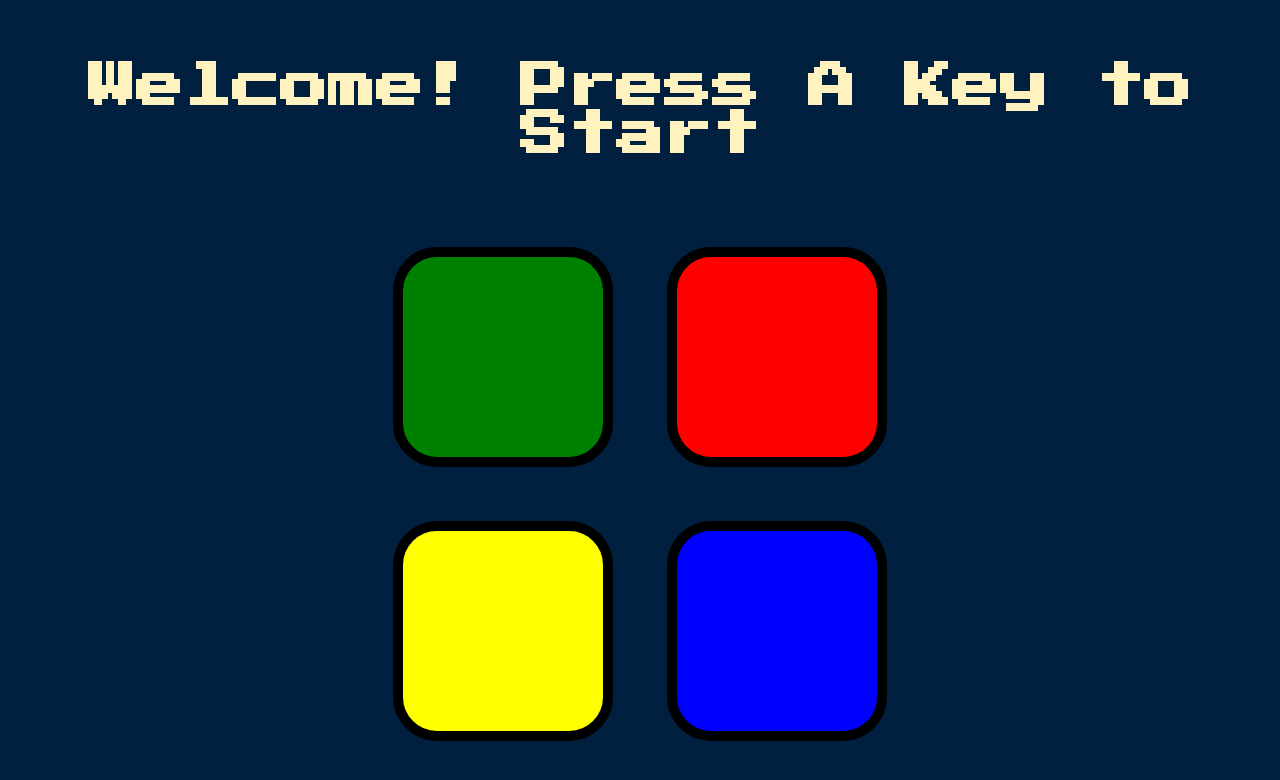
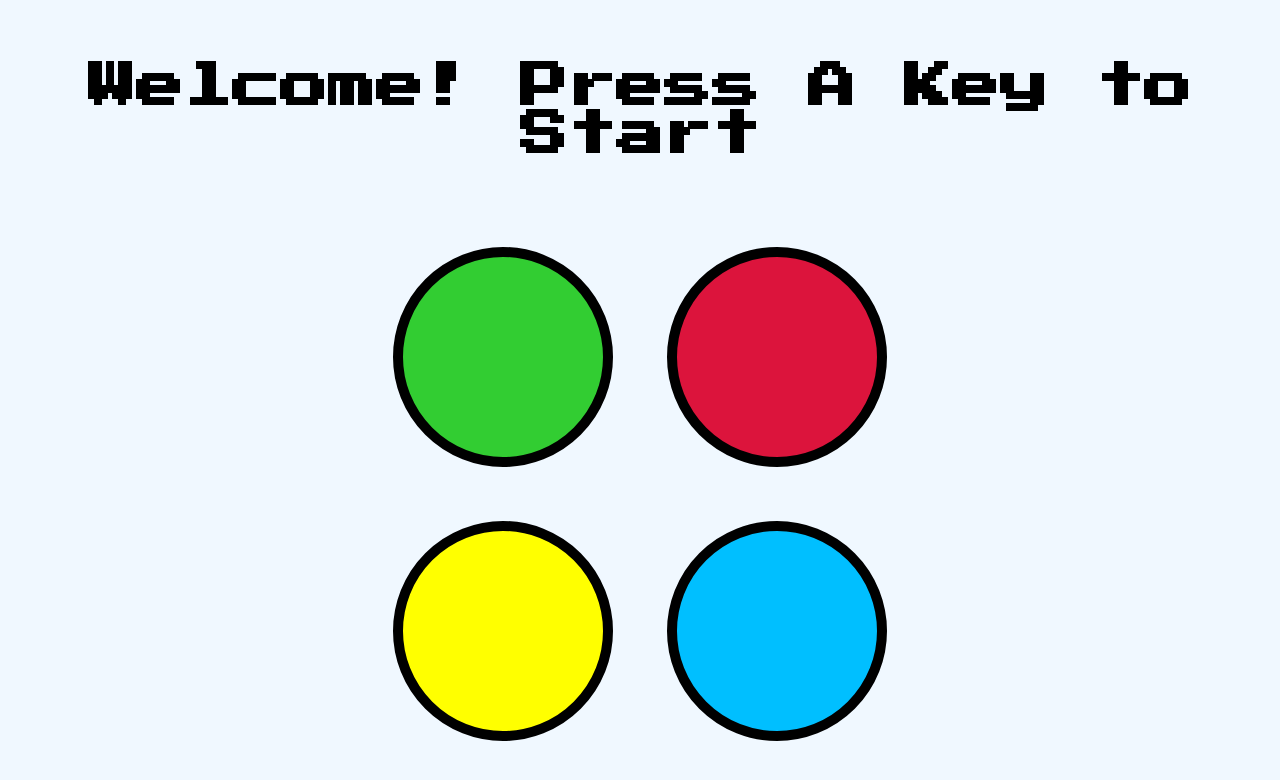
Before and after one commit to shiyeli1999/Simon-Game, a plain HTML site: page index.html in a window 1280 px wide. Drawn offline with nearby package versions, Linux system fonts and the light colour scheme.

Commit message:
changed color and style of buttons

```diff
--- a/styles.css
+++ b/styles.css
@@ -1,13 +1,13 @@
 body {
   text-align: center;
-  background-color: #011F3F;
+  background-color: #F0F8FF;
 }
 
 #level-title {
   font-family: 'Press Start 2P', cursive;
   font-size: 3rem;
   margin:  5%;
-  color: #FEF2BF;
+  color: black;
 }
 
 .container {
@@ -23,7 +23,7 @@ body {
   height: 200px;
   width: 200px;
   border: 10px solid black;
-  border-radius: 20%;
+  border-radius: 50%;
 }
 
 .game-over {
@@ -32,15 +32,15 @@ body {
 }
 
 .red {
-  background-color: red;
+  background-color: #DC143C;
 }
 
 .green {
-  background-color: green;
+  background-color: #32CD32;
 }
 
 .blue {
-  background-color: blue;
+  background-color: #00BFFF;
 }
 
 .yellow {
```
Also changed, not shown: 1 other file.
